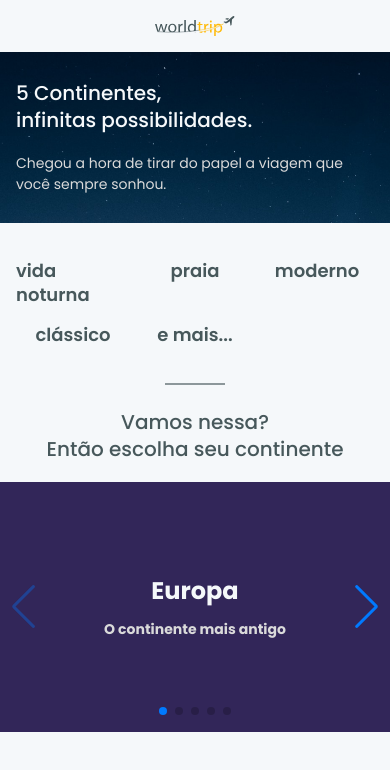
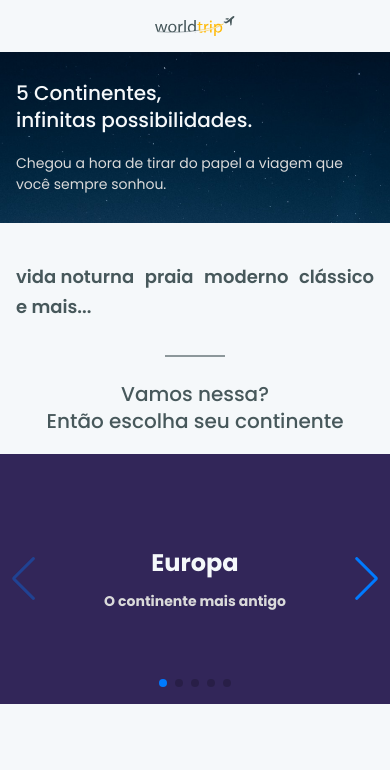
Before and after one commit to EduardoReisUX/world-trip, a Next.js app: page / in a window 390 px wide. Shown: the top 770 px of the page. Built offline with nearby package versions, Linux system fonts and the light colour scheme.

Commit message:
perf: replaces all useBreakpointValue for chakra responsive object syntax

```diff
--- a/src/components/Banner/index.tsx
+++ b/src/components/Banner/index.tsx
@@ -6,22 +6,16 @@ import {
   Image,
   Stack,
   Text,
-  useBreakpointValue,
 } from "@chakra-ui/react";
 
 export function Banner() {
-  const isDesktopVersion = useBreakpointValue({
-    base: false,
-    lg: true,
-  });
-
   return (
     <Box
       bgImage={"/images/background.png"}
       bgSize={"cover"}
       bgRepeat={"no-repeat"}
-      pt={isDesktopVersion ? 20 : 7}
-      pb={isDesktopVersion ? 0 : 7}
+      pt={{ base: 7, lg: 20 }}
+      pb={{ base: 7, lg: 0 }}
     >
       <Container maxW={"container.lg"}>
         <Flex justifyContent={"space-between"}>
@@ -39,17 +33,16 @@ export function Banner() {
               fontSize={["0.875rem", "1.25rem"]}
               fontWeight={"regular"}
               color={"light.info"}
-              width={isDesktopVersion ? "75%" : "100%"}
+              width={{ base: "100%", lg: "75%" }}
             >
               Chegou a hora de tirar do papel a viagem que você sempre sonhou.
             </Text>
           </Stack>
-          {isDesktopVersion && (
-            <Image
-              src={"/images/airplane.svg"}
-              transform={"translateY(32px)"}
-            />
-          )}
+          <Image
+            display={{ base: "none", lg: "block" }}
+            src={"/images/airplane.svg"}
+            transform={"translateY(32px)"}
+          />
         </Flex>
       </Container>
     </Box>
--- a/src/components/ContinentsSlide/SlideItem.tsx
+++ b/src/components/ContinentsSlide/SlideItem.tsx
@@ -1,13 +1,12 @@
-import { Stack, Heading, Text, Link as ChakraLink } from "@chakra-ui/react";
+import { Stack, Heading, Text, Link } from "@chakra-ui/react";
 import NextLink from "next/link";
 
 interface SlideItemProps {
   title: string;
   text: string;
-  isDesktopVersion: boolean | undefined;
 }
 
-export function SlideItem({ title, text, isDesktopVersion }: SlideItemProps) {
+export function SlideItem({ title, text }: SlideItemProps) {
   return (
     <NextLink href={`/${title}`} passHref>
       <Stack
@@ -21,14 +20,14 @@ export function SlideItem({ title, text, isDesktopVersion }: SlideItemProps) {
         h={"inherit"}
       >
         <Heading
-          fontSize={isDesktopVersion ? "2.5rem" : "1.5rem"}
+          fontSize={{ base: "1.5rem", lg: "2.5rem" }}
           fontWeight={"bold"}
           color={"light.heading"}
         >
           {title}
         </Heading>
         <Text
-          fontSize={isDesktopVersion ? "1.5rem" : "0.875rem"}
+          fontSize={{ base: "0.875rem", lg: "1.5rem" }}
           fontWeight={"bold"}
           color={"light.info"}
         >
--- a/src/components/ContinentsSlide/Slides.tsx
+++ b/src/components/ContinentsSlide/Slides.tsx
@@ -5,19 +5,14 @@ import "swiper/css/navigation";
 import "swiper/css/pagination";
 import "swiper/css/scrollbar";
 
-import { Box, useBreakpointValue } from "@chakra-ui/react";
+import { Box } from "@chakra-ui/react";
 import { SlideItem } from "./SlideItem";
 
 export function Slides() {
-  const isDesktopVersion = useBreakpointValue({
-    base: false,
-    lg: true,
-  });
-
   return (
     <Box
-      maxW={isDesktopVersion ? "1024px" : "100%"}
-      h={isDesktopVersion ? "450" : "250px"}
+      maxW={{ base: "100%", lg: "1024px" }}
+      h={{ base: "250px", lg: "450px" }}
       mt={"20px"}
       mb={"24px"}
       mx={"auto"}
@@ -32,39 +27,19 @@ export function Slides() {
         style={{ maxWidth: "inherit", height: "inherit" }}
       >
         <SwiperSlide>
-          <SlideItem
-            isDesktopVersion={isDesktopVersion}
-            title="Europa"
-            text="O continente mais antigo"
-          />
+          <SlideItem title="Europa" text="O continente mais antigo" />
         </SwiperSlide>
         <SwiperSlide>
-          <SlideItem
-            isDesktopVersion={isDesktopVersion}
-            title="América"
-            text="O continente mais antigo"
-          />
+          <SlideItem title="América" text="O continente mais antigo" />
         </SwiperSlide>
         <SwiperSlide>
-          <SlideItem
-            isDesktopVersion={isDesktopVersion}
-            title="Ásia"
-            text="O continente mais antigo"
-          />
+          <SlideItem title="Ásia" text="O continente mais antigo" />
         </SwiperSlide>
         <SwiperSlide>
-          <SlideItem
-            isDesktopVersion={isDesktopVersion}
-            title="África"
-            text="O continente mais antigo"
-          />
+          <SlideItem title="África" text="O continente mais antigo" />
         </SwiperSlide>
         <SwiperSlide>
-          <SlideItem
-            isDesktopVersion={isDesktopVersion}
-            title="Oceania"
-            text="O continente mais antigo"
-          />
+          <SlideItem title="Oceania" text="O continente mais antigo" />
         </SwiperSlide>
       </Swiper>
     </Box>
--- a/src/components/ContinentsSlide/Title.tsx
+++ b/src/components/ContinentsSlide/Title.tsx
@@ -1,17 +1,8 @@
-import { Container, Heading, useBreakpointValue } from "@chakra-ui/react";
+import { Container, Heading } from "@chakra-ui/react";
 
 export function Title() {
-  const isDesktopVersion = useBreakpointValue({
-    base: false,
-    lg: true,
-  });
-
   return (
-    <>
-      <Container
-        maxW={isDesktopVersion ? "container.lg" : ""}
-        textAlign={"center"}
-      >
+    <Container maxW={"container.lg"} textAlign={"center"}>
       <Heading
         fontSize={["20px", "20px", "20px", "36px"]}
         fontWeight={"medium"}
@@ -22,6 +13,5 @@ export function Title() {
         Então escolha seu continente
       </Heading>
     </Container>
-    </>
   );
 }
--- a/src/components/TravelTypes/TravelTypeItem.tsx
+++ b/src/components/TravelTypes/TravelTypeItem.tsx
@@ -1,45 +1,27 @@
-import { GridItem, Heading, Image, Stack } from "@chakra-ui/react";
+import { Heading, Image, Stack } from "@chakra-ui/react";
 
 interface TravelTypeItemProps {
-  isDesktopVersion: boolean | undefined;
   image: string;
   text: string;
 }
 
-export function TravelTypeItem({
-  isDesktopVersion,
-  image,
-  text,
-}: TravelTypeItemProps) {
+export function TravelTypeItem({ image, text }: TravelTypeItemProps) {
   return (
-    <>
-      {!!isDesktopVersion ? (
-        <Stack spacing={1.5} alignItems={"center"}>
+    <Stack spacing={1.5} align={"center"} justify={"center"}>
       <Image
+        display={{ base: "none", lg: "block" }}
         src={`images/${image}`}
         alt={`${image}`}
         width={"75px"}
         height={"75px"}
       />
       <Heading
-            fontSize={"1.5rem"}
+        fontSize={{ base: "1.125rem", lg: "1.5rem" }}
         fontWeight={"semibold"}
         color={"dark.heading"}
       >
         {text}
       </Heading>
     </Stack>
-      ) : (
-        <GridItem justifySelf={"center"}>
-          <Heading
-            fontSize={"1.125rem"}
-            fontWeight={"semibold"}
-            color={"dark.heading"}
-          >
-            {text}
-          </Heading>
-        </GridItem>
-      )}
-    </>
   );
 }
--- a/src/components/TravelTypes/index.tsx
+++ b/src/components/TravelTypes/index.tsx
@@ -1,77 +1,16 @@
-import { Container, Flex, Grid, useBreakpointValue } from "@chakra-ui/react";
+import { Container, Flex } from "@chakra-ui/react";
 import { TravelTypeItem } from "./TravelTypeItem";
 
 export function TravelTypes() {
-  const isDesktopVersion = useBreakpointValue({
-    base: false,
-    lg: true,
-  });
-
   return (
-    <>
-      <Container maxW={"container.lg"} py={isDesktopVersion ? 20 : 9}>
-        {isDesktopVersion ? (
-          <Flex justifyContent={"space-between"}>
-            <TravelTypeItem
-              isDesktopVersion={isDesktopVersion}
-              image="cocktail-1.svg"
-              text="vida noturna"
-            />
-            <TravelTypeItem
-              isDesktopVersion={isDesktopVersion}
-              image="surf-1.svg"
-              text="praia"
-            />
-            <TravelTypeItem
-              isDesktopVersion={isDesktopVersion}
-              image="building-1.svg"
-              text="moderno"
-            />
-            <TravelTypeItem
-              isDesktopVersion={isDesktopVersion}
-              image="museum-1.svg"
-              text="clássico"
-            />
-            <TravelTypeItem
-              isDesktopVersion={isDesktopVersion}
-              image="earth-1.svg"
-              text="e mais..."
-            />
-          </Flex>
-        ) : (
-          <Grid
-            templateColumns={"repeat(auto-fit, minmax(110px, 1fr))"}
-            rowGap={4}
-            columnGap={2}
-          >
-            <TravelTypeItem
-              isDesktopVersion={isDesktopVersion}
-              image="cocktail-1.svg"
-              text="vida noturna"
-            />
-            <TravelTypeItem
-              isDesktopVersion={isDesktopVersion}
-              image="surf-1.svg"
-              text="praia"
-            />
-            <TravelTypeItem
-              isDesktopVersion={isDesktopVersion}
-              image="building-1.svg"
-              text="moderno"
-            />
-            <TravelTypeItem
-              isDesktopVersion={isDesktopVersion}
-              image="museum-1.svg"
-              text="clássico"
-            />
-            <TravelTypeItem
-              isDesktopVersion={isDesktopVersion}
-              image="earth-1.svg"
-              text="e mais..."
-            />
-          </Grid>
-        )}
-      </Container>
-    </>
+    <Container maxW={"container.lg"} py={{ base: "9", lg: "20" }}>
+      <Flex justifyContent={"space-between"} flexWrap={"wrap"}>
+        <TravelTypeItem image="cocktail-1.svg" text="vida noturna" />
+        <TravelTypeItem image="surf-1.svg" text="praia" />
+        <TravelTypeItem image="building-1.svg" text="moderno" />
+        <TravelTypeItem image="museum-1.svg" text="clássico" />
+        <TravelTypeItem image="earth-1.svg" text="e mais..." />
+      </Flex>
+    </Container>
   );
 }
```
Lines whose indentation alone changed are shown as unchanged.
